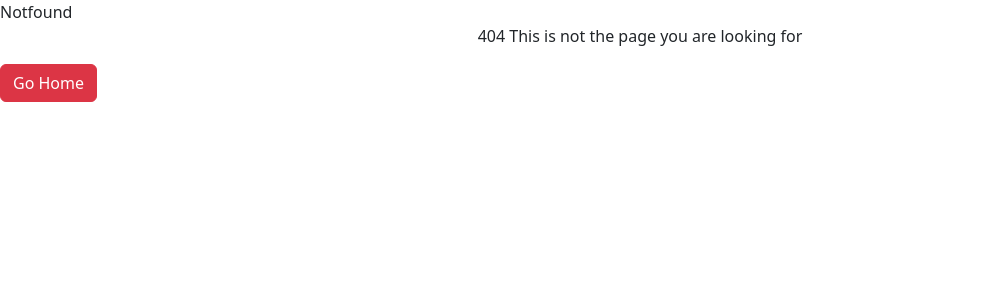
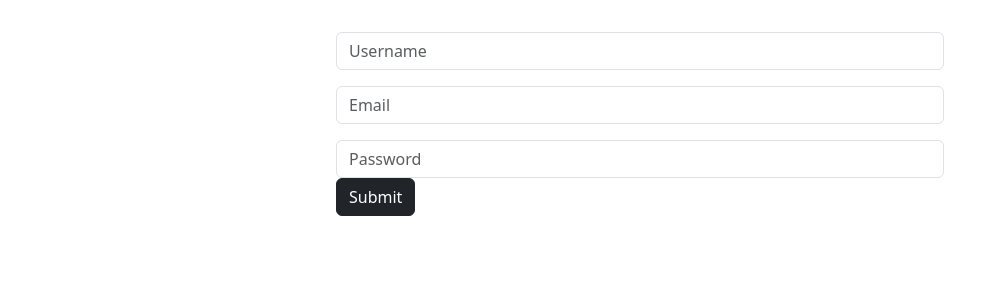
Before and after one commit to adekunleaishat1/react_may2026, a React (Vite) app: page /form in a window 1280 px wide. Before the commit this address had no page. Shown: the top 300 px of the page, without its empty margins (0-1007 px from the left). Built offline with nearby package versions, Linux system fonts and the light colour scheme.

Commit message:
formik and yup

```diff
--- a/package.json
+++ b/package.json
@@ -11,10 +11,12 @@
   },
   "dependencies": {
     "axios": "^1.17.0",
+    "formik": "^2.4.9",
     "react": "^19.2.5",
     "react-dom": "^19.2.5",
     "react-icons": "^5.6.0",
-    "react-router-dom": "^7.15.1"
+    "react-router-dom": "^7.15.1",
+    "yup": "^1.7.1"
   },
   "devDependencies": {
     "@eslint/js": "^10.0.1",
--- a/src/App.jsx
+++ b/src/App.jsx
@@ -11,6 +11,7 @@ import Todo from "./Components/Todo"
 import Variables from "./Components/Variables"
 import Http from "./Components/Http"
 import Onepost from "./Components/Onepost"
+import Formik from "./Components/Formik"
 
 
 function App() {
@@ -38,6 +39,7 @@ function App() {
         <Route path="/onepost/:id" element={<Onepost/>} />
         <Route path="/" element={<Home/>} />
         <Route path="/sportify" element={<Sportify/>} />
+        <Route path="/form" element={<Formik/>} />
         <Route path="*" element={<Notfound/>}/>
         <Route path="/home" element={<Dashboard/>} >
          <Route path="/home/profile" element={<Todo/>} />
--- /dev/null
+++ b/src/Components/Formik.jsx
@@ -0,0 +1,48 @@
+import React from 'react'
+import { useFormik } from 'formik'
+import * as yup from "yup"
+
+
+const Formik = () => {
+    const formik = useFormik({
+        initialValues:{
+            username:"",
+            email:"",
+            password:""
+        },
+        validationSchema:yup.object({
+         username:yup.string().min(3,"username cannot be less than 3 characters").max(33,"username is too long").required("username cannot be empty"),
+         email:yup.string().email("Invalid email address").required("email cannot be empty"),
+         password:yup.string().min(8, "password cannot be less than 8 characters").matches(/^(?=.*[A-Z])(?=.*\d)(?=.*[!@#$%^&*(),.?":{}|<>]).*$/, "Password must contain an uppercase letter, a number, and a special character").required("password cannot be empty")
+        }),
+        onSubmit:(values)=>{
+         console.log(values);
+        formik.setValues({
+            username:"",
+            email:"",
+            password:""
+        })
+        }
+    })
+
+    console.log(formik.errors);
+    console.log(formik.touched);
+    console.log(formik.values);
+
+
+  return (
+    <div>
+        <form className='w-50 mx-auto px-3 py-3' onSubmit={formik.handleSubmit} action="">
+            <input value={formik.values.username} className='form-control mt-3' name='username' onBlur={formik.handleBlur} onChange={formik.handleChange} type="text" placeholder='Username' />
+            <small className='text-danger mt-1'>{formik.values.username && formik.errors.username}</small>
+            <input   value={formik.values.email} className='form-control mt-3' name='email' onBlur={formik.handleBlur} onChange={formik.handleChange} type="text" placeholder='Email' />
+             <small  className='text-danger mt-1'>{formik.values.email && formik.errors.email}</small>
+            <input   value={formik.values.password} className='form-control mt-3' name='password'  onBlur={formik.handleBlur} onChange={formik.handleChange} type="text" placeholder='Password'/>
+             <small  className='text-danger mt-1'>{formik.values.password && formik.errors.password}</small>
+            <button className='btn btn-dark'>Submit</button>
+        </form>
+    </div>
+  )
+}
+
+export default Formik
```
Also changed, not shown: 1 other file (tests, documents, lock files or other folders).
